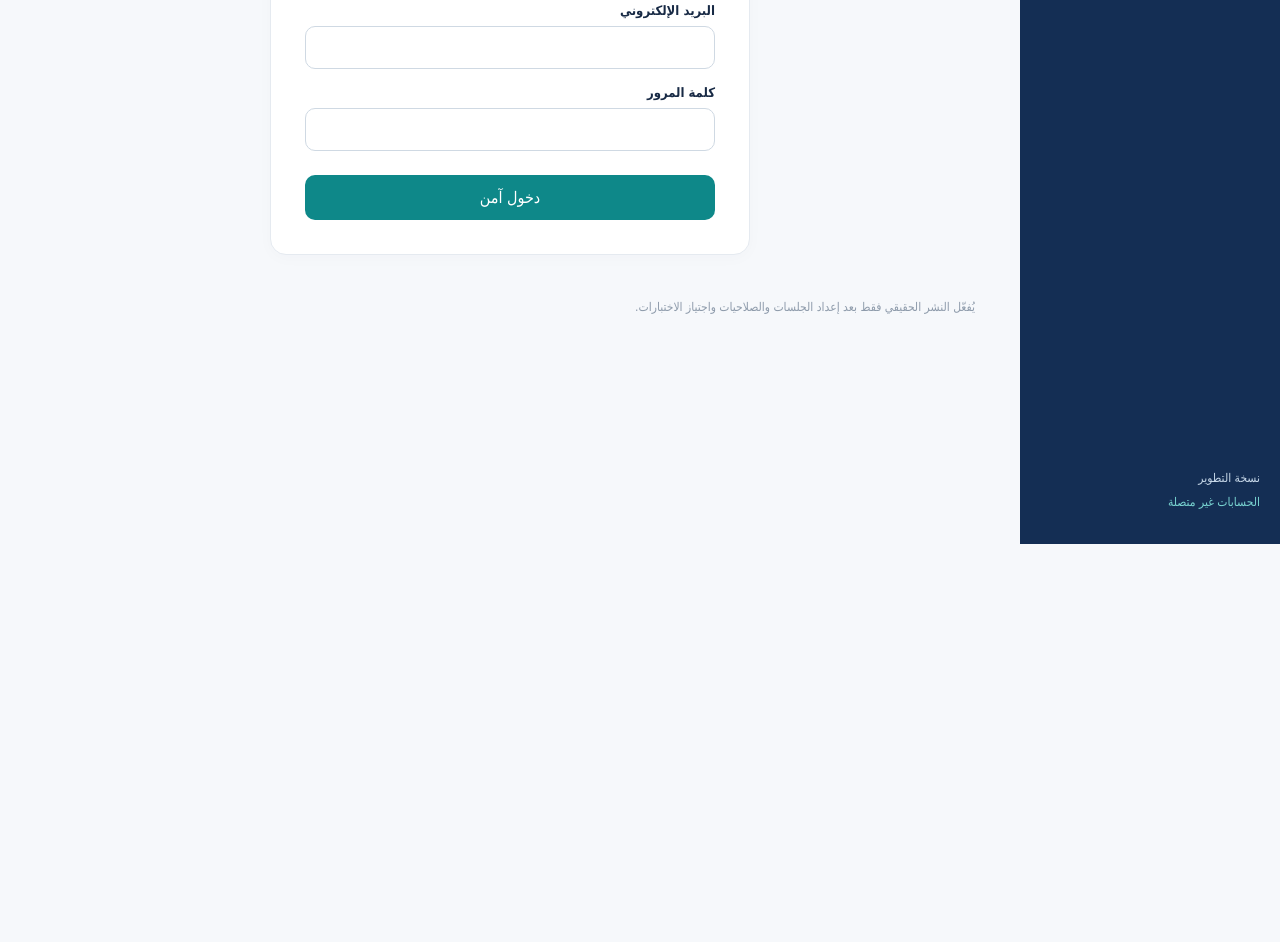
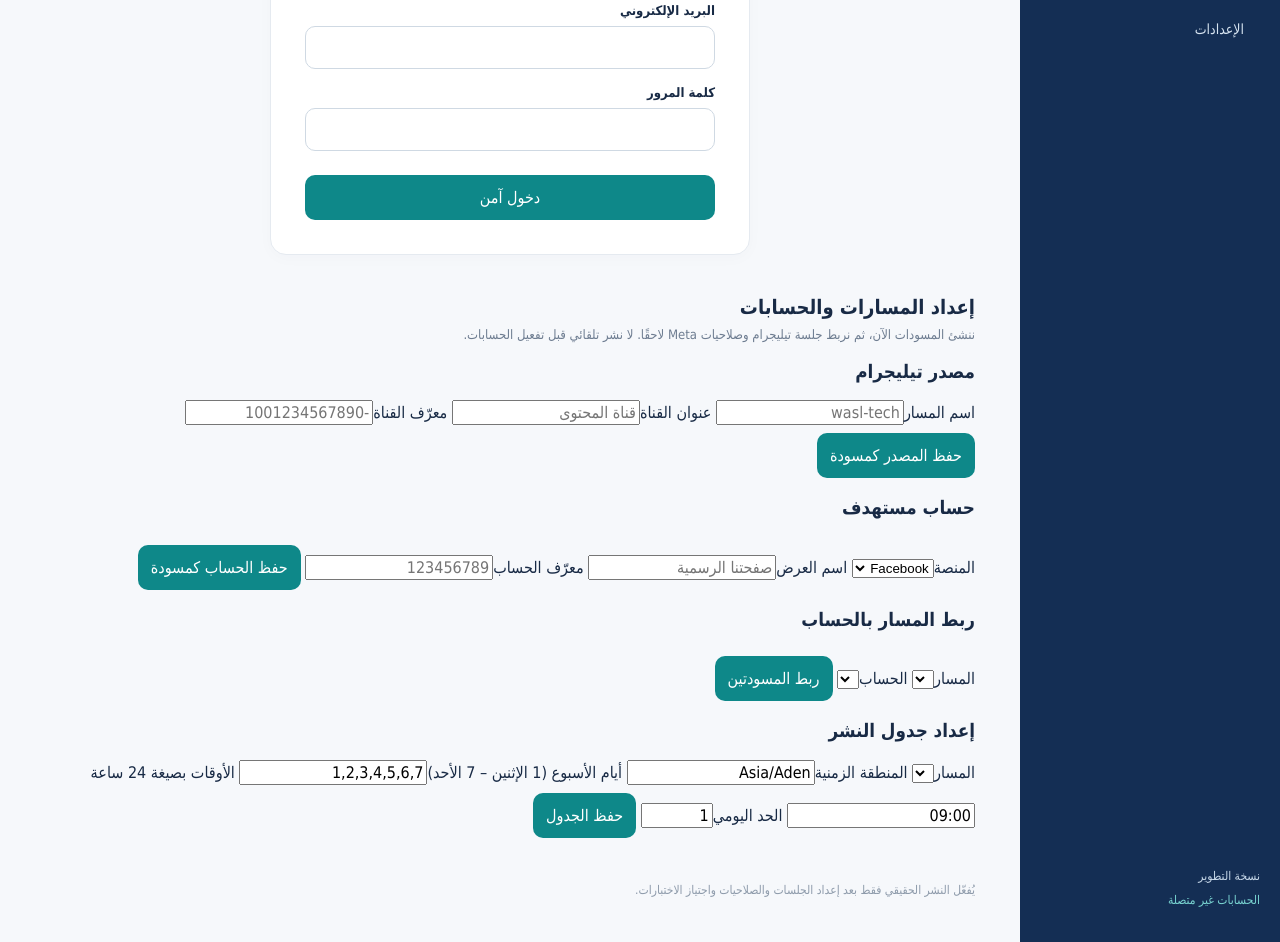
Before and after one commit to 7eaur/social-publisher, a website: page apps/web/index.html in a window 1280 px wide. Shown: the part 256-1198 px from the top of the page. Before the commit the page ends 800 px from the top, so only its background shows below. Drawn offline with Linux system fonts and the light colour scheme; files that its build step writes are made by us from their sources; no server answers.

Commit message:
feat(web): add Arabic draft channel, target and schedule setup forms

```diff
--- a/apps/web/index.html
+++ b/apps/web/index.html
@@ -16,6 +16,7 @@
         <a href="#overview" class="active">نظرة عامة</a>
         <a href="#routes">مسارات النشر</a>
         <a href="#queue">قائمة المحتوى</a>
+        <a href="#setup">الإعدادات</a>
       </nav>
       <div class="side-foot">نسخة التطوير <span class="build">الحسابات غير متصلة</span></div>
     </aside>
@@ -54,6 +55,40 @@
           <div class="table-wrap"><table><thead><tr><th>المسار</th><th>المحتوى</th><th>النوع</th><th>الحالة</th></tr></thead><tbody id="queue-rows"></tbody></table></div>
         </section>
       </div>
+        <section id="setup" class="panel-section">
+          <div class="heading"><div><h2>إعداد المسارات والحسابات</h2><p class="muted">ننشئ المسودات الآن، ثم نربط جلسة تيليجرام وصلاحيات Meta لاحقًا. لا نشر تلقائي قبل تفعيل الحسابات.</p></div></div>
+          <div class="setup-grid">
+            <form class="setup-form" id="source-form">
+              <h3>مصدر تيليجرام</h3>
+              <label>اسم المسار<input name="slug" placeholder="wasl-tech" pattern="[a-z][a-z0-9_-]*" required></label>
+              <label>عنوان القناة<input name="label" placeholder="قناة المحتوى" required></label>
+              <label>معرّف القناة<input name="peerId" placeholder="-1001234567890" required></label>
+              <button type="submit">حفظ المصدر كمسودة</button>
+            </form>
+            <form class="setup-form" id="destination-form">
+              <h3>حساب مستهدف</h3>
+              <label>المنصة<select name="platform"><option value="FACEBOOK">Facebook</option><option value="INSTAGRAM">Instagram</option></select></label>
+              <label>اسم العرض<input name="displayName" placeholder="صفحتنا الرسمية" required></label>
+              <label>معرّف الحساب<input name="accountId" placeholder="123456789" pattern="[0-9]+" required></label>
+              <button type="submit">حفظ الحساب كمسودة</button>
+            </form>
+            <form class="setup-form" id="attach-form">
+              <h3>ربط المسار بالحساب</h3>
+              <label>المسار<select name="routeId" class="route-select" required></select></label>
+              <label>الحساب<select name="destinationId" id="destination-select" required></select></label>
+              <button type="submit">ربط المسودتين</button>
+            </form>
+            <form class="setup-form" id="schedule-form">
+              <h3>إعداد جدول النشر</h3>
+              <label>المسار<select name="routeId" class="route-select" required></select></label>
+              <label>المنطقة الزمنية<input name="timeZone" value="Asia/Aden" required></label>
+              <label>أيام الأسبوع (1 الإثنين – 7 الأحد)<input name="isoWeekdays" value="1,2,3,4,5,6,7" required></label>
+              <label>الأوقات بصيغة 24 ساعة<input name="slots" value="09:00" required></label>
+              <label>الحد اليومي<input name="dailyLimit" type="number" min="1" max="50" value="1" required></label>
+              <button type="submit">حفظ الجدول</button>
+            </form>
+          </div>
+        </section>
       <footer>يُفعّل النشر الحقيقي فقط بعد إعداد الجلسات والصلاحيات واجتياز الاختبارات.</footer>
     </main>
   </div>
```
